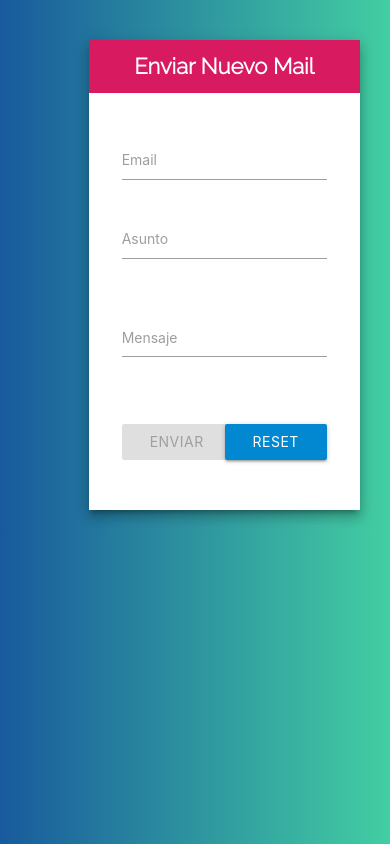
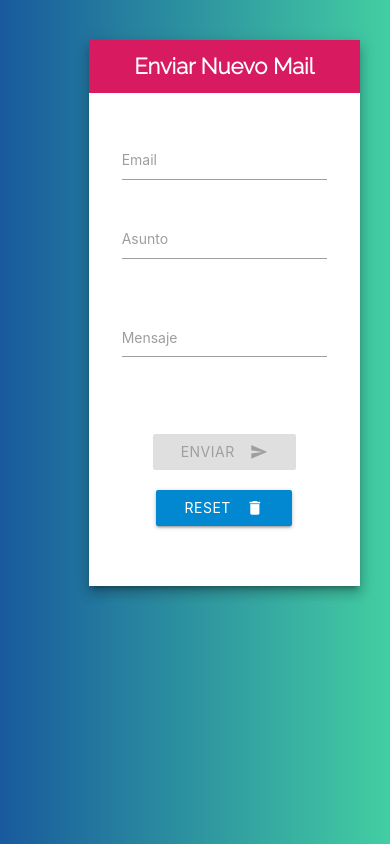
Before and after one commit to memematvaz/form-validation-materialize-js, a plain HTML site: page index.html in a window 390 px wide. Drawn offline with nearby package versions, Linux system fonts and the light colour scheme.

Commit message:
repair bug responsive

```diff
--- a/css/custom.css
+++ b/css/custom.css
@@ -41,8 +41,22 @@ form {
     /* display: none; */
 }
 
-#resetBtn {
-    float: right;
+.btn{
+    margin: 10px;
+}
+.buttons{
+    display: flex;
+    flex-direction: column;
+    align-items: center;
+
+
+}
+
+@media (min-width: 768px){
+    .buttons {
+        flex-direction: row;
+        justify-content: space-around;
+    }
 }
 
 #spinner {
--- a/index.html
+++ b/index.html
@@ -45,12 +45,12 @@
                             <img id="spinner" src="img/spinner.gif" width="150">
                         </div>
                         <div class="row buttons">
-                            <div class="col s6">
+                            <div >
                                 <button id="send" class="btn waves-effect waves-light  pink darken-2" type="submit" name="action">Enviar
                                                 <i class="material-icons right">send</i>
                                         </button>
                             </div>
-                            <div class="col s6">
+                            <div>
                                 <button id="resetBtn" class="btn waves-effect waves-light light-blue darken-2" type="submit">Reset
                                                 <i class="material-icons right">delete</i>
                                         </button>
```
